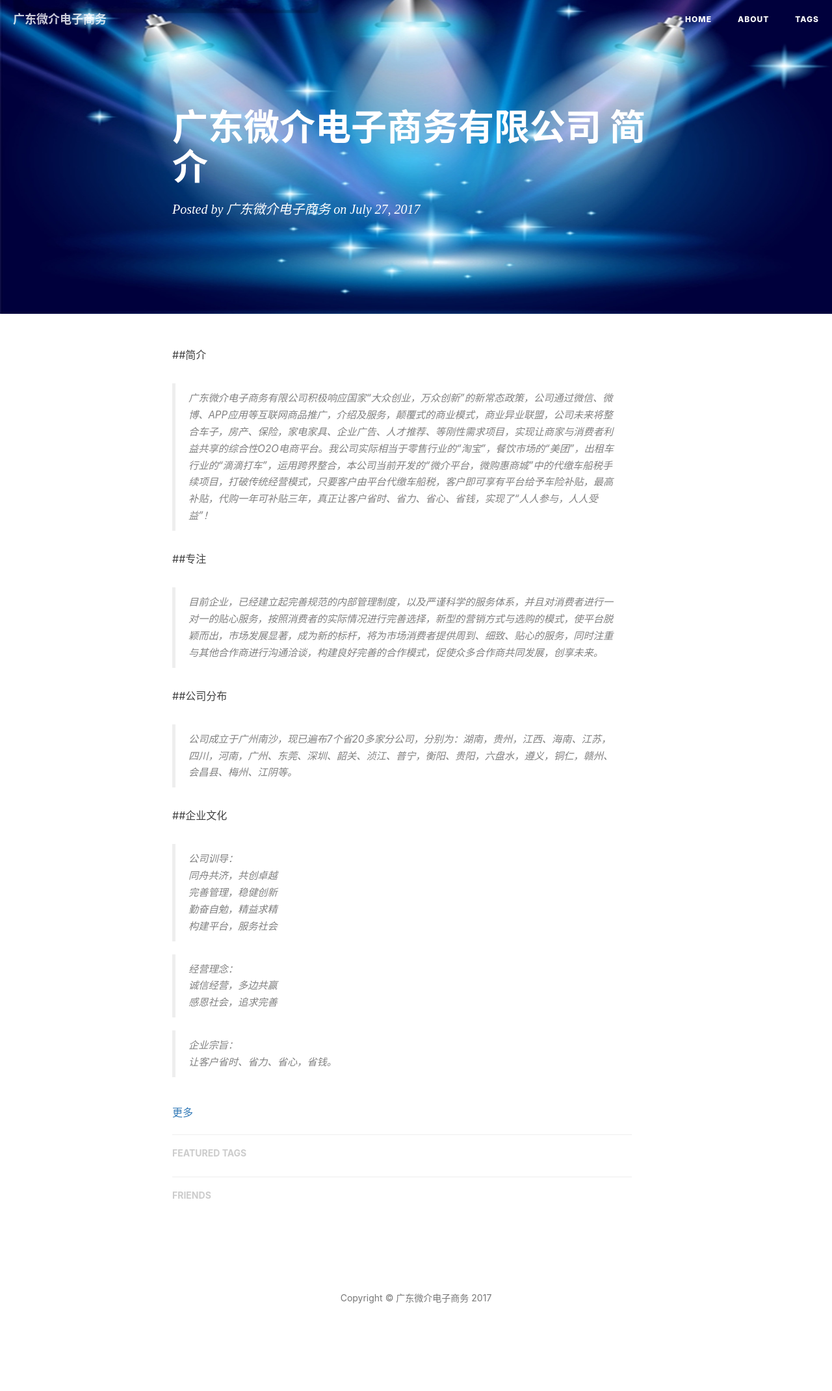
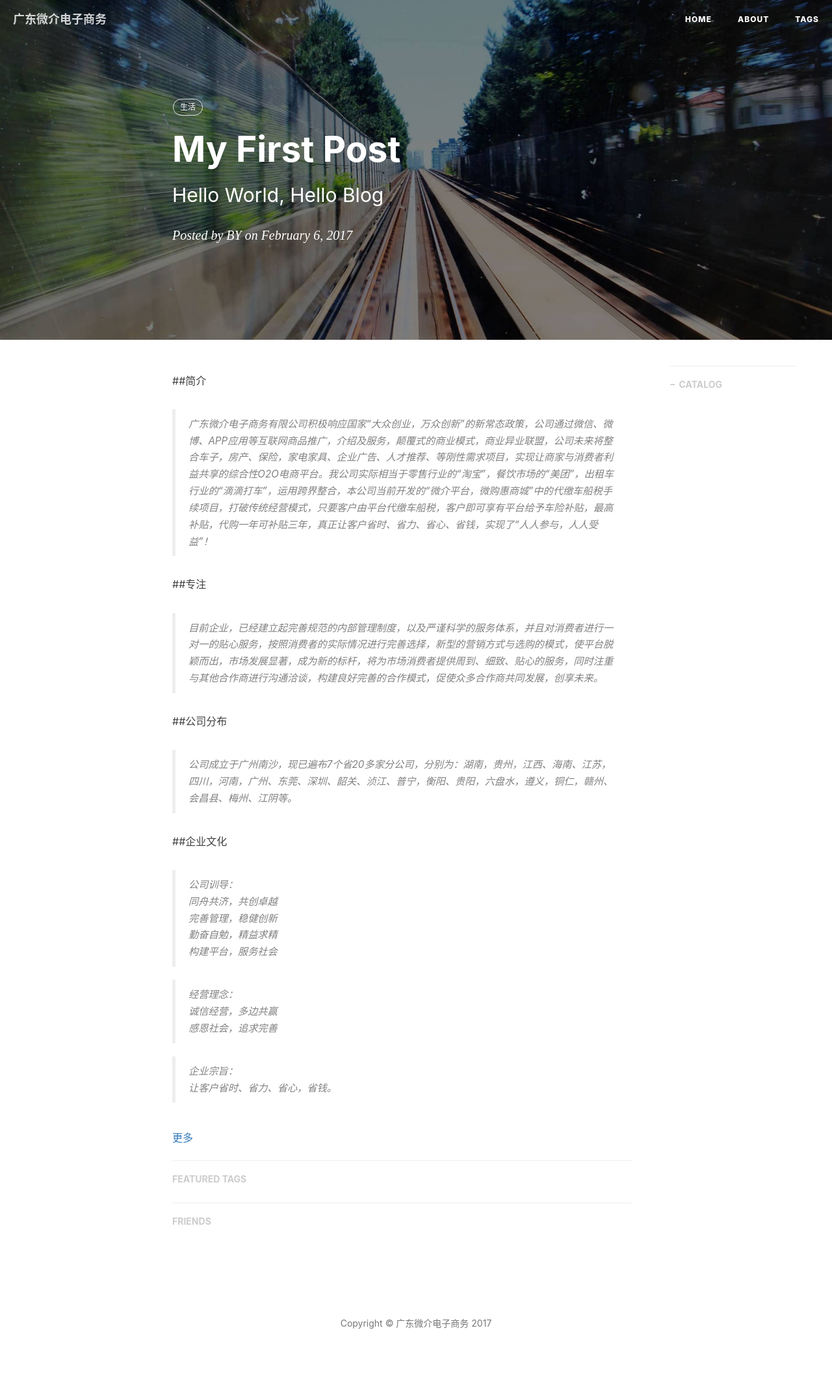
Before and after one commit to 9157net/9157net.github.io, a Jekyll site: the page built from _posts/2017-07-27-广东微介电子商务有限公司-简介.markdown, in a window 1280 px wide. Shown: the whole page at 65% size. Built offline with Jekyll 4.4.1, drawn with Linux system fonts in a browser that asks for light colours; nearby versions of some CDN libraries; our own code applies the rules of GitHub Pages for plain Markdown files; comment, search, counter and statistics services are not loaded; before the commit the page ends 2102 px from its top, so only the background shows below that.

Commit message:
Update 2017-07-27-广东微介电子商务有限公司-简介.markdown

```diff
--- a/_posts/2017-07-27-广东微介电子商务有限公司-简介.markdown
+++ b/_posts/2017-07-27-广东微介电子商务有限公司-简介.markdown
@@ -1,3 +1,15 @@
+---
+layout:     post                       # 使用的布局（不需要改）
+title:      My First Post                 # 标题
+subtitle:   Hello World, Hello Blog #副标题
+date:       2017-02-06                 # 时间
+author:     BY                         # 作者
+header-img: img/post-bg-2015.jpg     #这篇文章标题背景图片
+catalog: true                         # 是否归档
+tags:                                #标签
+    - 生活
+---
+
 ##简介
 > 广东微介电子商务有限公司积极响应国家“大众创业，万众创新”的新常态政策，公司通过微信、微博、APP应用等互联网商品推广，介绍及服务，颠覆式的商业模式，商业异业联盟，公司未来将整合车子，房产、保险，家电家具、企业广告、人才推荐、等刚性需求项目，实现让商家与消费者利益共享的综合性O2O电商平台。我公司实际相当于零售行业的“淘宝”，餐饮市场的“美团”，出租车行业的“滴滴打车”，运用跨界整合，本公司当前开发的“微介平台，微购惠商城”中的代缴车船税手续项目，打破传统经营模式，只要客户由平台代缴车船税，客户即可享有平台给予车险补贴，最高补贴，代购一年可补贴三年，真正让客户省时、省力、省心、省钱，实现了“人人参与，人人受益”！
 
```
